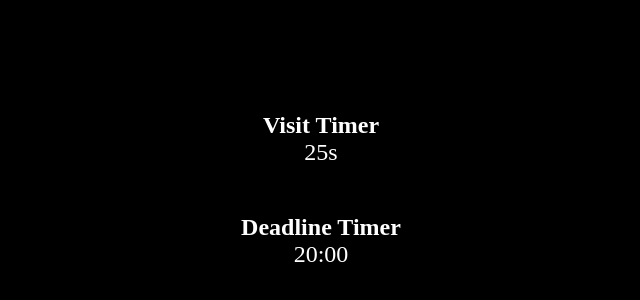
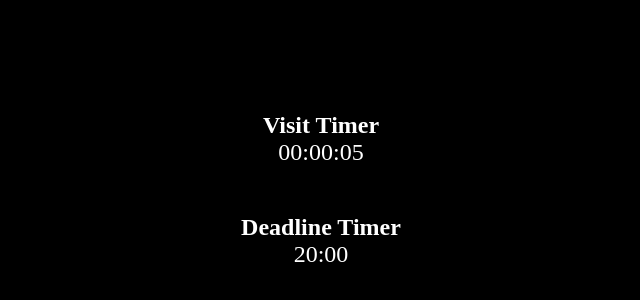
Before and after one commit to copteruniframework/vite-test, a website built with Vite: page index.html in a window 1280 px wide. Shown: the part 210-510 px from the top of the page, 319-959 px from the left. Built offline with nearby package versions, Linux system fonts and the light colour scheme.

```diff
--- a/assets/JavaScript/countdown.ts
+++ b/assets/JavaScript/countdown.ts
@@ -1,3 +1,26 @@
+function pad2(n: number): string { return String(n).padStart(2, '0'); }
+function breakdown(ms: number) {
+  const totalSeconds = Math.max(0, Math.floor(ms / 1000));
+  const seconds = totalSeconds % 60;
+  const totalMinutes = Math.floor(totalSeconds / 60);
+  const minutes = totalMinutes % 60;
+  const totalHours = Math.floor(totalMinutes / 60);
+  const days = Math.floor(totalHours / 24);
+  const hours = totalHours % 24;
+  return { days, hours, minutes, seconds, totalHours };
+}
+
+// Schritt 1: Einfaches Format "hms" und "auto"
+function formatDuration(ms: number, mode: string = 'hms'): string {
+  const { days, hours, minutes, seconds, totalHours } = breakdown(ms);
+  if (mode === 'auto') {
+    if (days > 0) return `${days}d ${pad2(hours)}:${pad2(minutes)}:${pad2(seconds)}`;
+    return `${pad2(totalHours)}:${pad2(minutes)}:${pad2(seconds)}`;
+  }
+  // Default: hms (Gesamtstunden)
+  return `${pad2(totalHours)}:${pad2(minutes)}:${pad2(seconds)}`;
+}
+
 // countdown.ts
 export function countdown() {
     // Hilfsfunktion, um data-* Attribute auszulesen
@@ -15,6 +38,7 @@
 
         if (mode === 'visit') {
             const durationStr = getData(el, 'duration');
+            const format = getData(el, 'format') || 'hms';
             if (!durationStr) return;
 
             const durationMs = parseISODuration(durationStr);
@@ -31,12 +55,13 @@
                 const remaining = endAt - now;
                 if (remaining <= 0) {
                     if (timeout) clearTimeout(timeout);
-                    el.textContent = '0:00';
+                    el.textContent = formatDuration(0, format);
                     localStorage.removeItem(storageKey);
                     return;
                 }
                 const seconds = Math.ceil(remaining / 1000);
-                el.textContent = `${seconds}s`;
+                const formatted = formatDuration(remaining + 999, format);
+                el.textContent = formatted;
 
                 const nextDelay = remaining - (seconds - 1) * 1000;
                 const delay = Math.max(50, Math.min(1000, nextDelay));
--- a/index.html
+++ b/index.html
@@ -16,7 +16,7 @@
           data-countdown
           data-id="signup-mail"
           data-mode="visit"
-          data-duration="PT30S"
+          data-duration="PT10S"
           data-format="auto"
           data-reset-on="never"
           data-i18n="de-DE"
```
